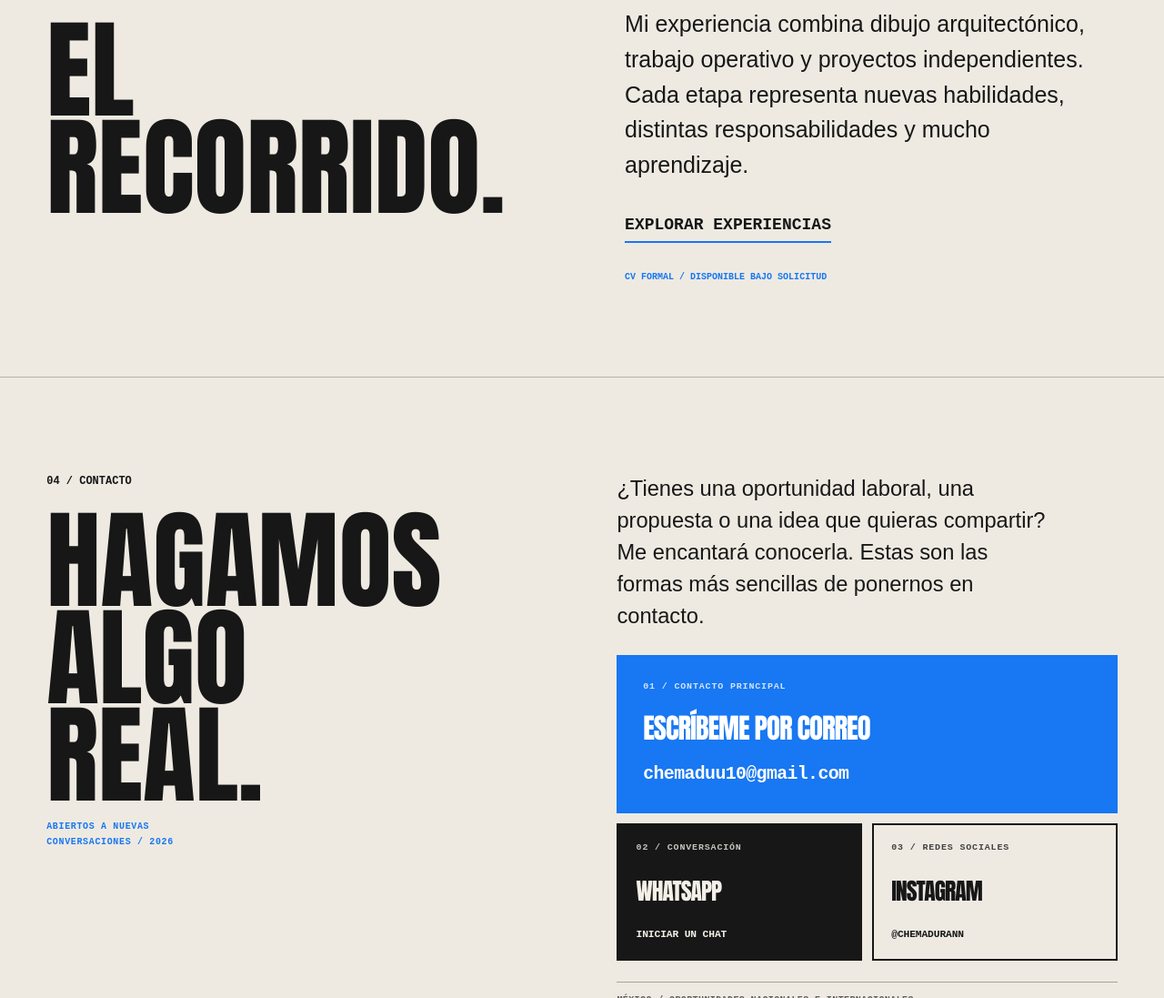
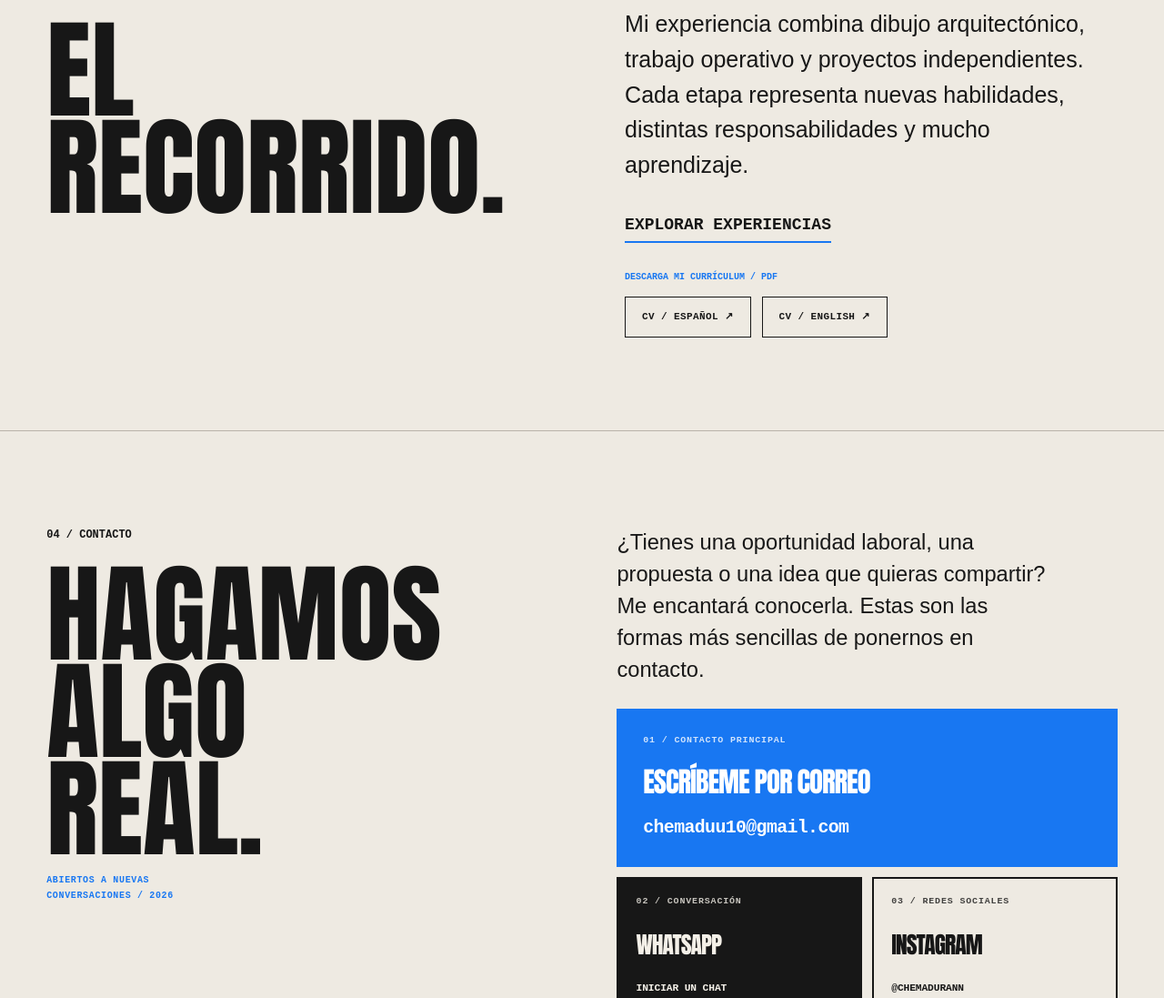
Before and after one commit to doforlovee/chemaduran, a plain HTML site: page index.html in a window 1280 px wide. Shown: the part 5969-7066 px from the top of the page at 91% size. Drawn offline with Linux system fonts and the light colour scheme.

Commit message:
Add files via upload

```diff
--- a/index.html
+++ b/index.html
@@ -265,6 +265,9 @@
 @media(max-width:520px){.contact-v49-secondary{grid-template-columns:1fr}.contact-v49-option{min-height:110px;padding:17px}.contact-v49-email{min-height:159px}.about-contact-v49 .contact-v49-main>p:first-child{margin-top:0}.about-contact-kicker{margin-bottom:6px}}
 @media(prefers-reduced-motion:reduce){.contact-v49-email::after{animation:none}.contact-v49-actions a{transition:none}}
 
+
+/* CV bilingual downloads: only the section 03 controls */
+.cv-downloads{display:flex;flex-wrap:wrap;gap:12px;margin-top:14px}.cv-downloads a{display:inline-flex;align-items:center;justify-content:center;min-height:45px;padding:12px 18px;border:1px solid currentColor;color:var(--ink);font:900 11px/1.3 var(--mono);letter-spacing:.035em;text-decoration:none;transition:background .2s,color .2s}.cv-downloads a:hover,.cv-downloads a:focus-visible{background:var(--ink);color:#fff}
 </style>
 </head>
 <body>
@@ -390,7 +393,7 @@
     <p class="about-op-footnote"><span  data-es="PUEDO APRENDER UN OFICIO, SEGUIR UN SISTEMA O AYUDAR A MEJORARLO. LO QUE NO QUIERO ES DEJAR DE APRENDER." data-en="I CAN LEARN A TRADE, FOLLOW A SYSTEM OR HELP IMPROVE IT. WHAT I DON’T WANT IS TO STOP LEARNING.">PUEDO APRENDER UN OFICIO, SEGUIR UN SISTEMA O AYUDAR A MEJORARLO. LO QUE NO QUIERO ES DEJAR DE APRENDER.</span></p>
   </div>
 </section>
-<section class="section text-section about-cv-v45" id="cv"><div><span class="label" data-es="03 / TRAYECTORIA" data-en="03 / CAREER">03 / TRAYECTORIA</span><h2 data-es="EL<br>RECORRIDO." data-en="THE<br>JOURNEY.">EL<br>RECORRIDO.</h2></div><div><p data-es="Mi experiencia combina dibujo arquitectónico, trabajo operativo y proyectos independientes. Cada etapa representa nuevas habilidades, distintas responsabilidades y mucho aprendizaje." data-en="My experience brings together architectural drafting, operational work and independent projects. Each chapter represents new skills, different responsibilities and continued learning.">Mi experiencia combina dibujo arquitectónico, trabajo operativo y proyectos independientes. Cada etapa representa nuevas habilidades, distintas responsabilidades y mucho aprendizaje.</p><a class="contactline" href="experiencias.html" data-es="EXPLORAR EXPERIENCIAS" data-en="EXPLORE EXPERIENCE">EXPLORAR EXPERIENCIAS</a><span class="cv-kicker" data-es="CV FORMAL / DISPONIBLE BAJO SOLICITUD" data-en="FORMAL RESUME / AVAILABLE UPON REQUEST">CV FORMAL / DISPONIBLE BAJO SOLICITUD</span></div></section>
+<section class="section text-section about-cv-v45" id="cv"><div><span class="label" data-es="03 / TRAYECTORIA" data-en="03 / CAREER">03 / TRAYECTORIA</span><h2 data-es="EL<br>RECORRIDO." data-en="THE<br>JOURNEY.">EL<br>RECORRIDO.</h2></div><div><p data-es="Mi experiencia combina dibujo arquitectónico, trabajo operativo y proyectos independientes. Cada etapa representa nuevas habilidades, distintas responsabilidades y mucho aprendizaje." data-en="My experience brings together architectural drafting, operational work and independent projects. Each chapter represents new skills, different responsibilities and continued learning.">Mi experiencia combina dibujo arquitectónico, trabajo operativo y proyectos independientes. Cada etapa representa nuevas habilidades, distintas responsabilidades y mucho aprendizaje.</p><a class="contactline" href="experiencias.html" data-es="EXPLORAR EXPERIENCIAS" data-en="EXPLORE EXPERIENCE">EXPLORAR EXPERIENCIAS</a><span class="cv-kicker" data-es="DESCARGA MI CURRÍCULUM / PDF" data-en="DOWNLOAD MY RESUME / PDF">DESCARGA MI CURRÍCULUM / PDF</span><div class="cv-downloads"><a href="assets/CHEMA_DURAN_CV_ES.pdf" target="_blank" rel="noopener" download="CHEMA_DURAN_CV_ES.pdf" aria-label="Descargar currículum en español">CV / ESPAÑOL ↗</a><a href="assets/CHEMA_DURAN_CV_EN.pdf" target="_blank" rel="noopener" download="CHEMA_DURAN_CV_EN.pdf" aria-label="Download English resume">CV / ENGLISH ↗</a></div></div></section>
 <section class="section text-section about-contact-v45 about-contact-v49" id="contact">
   <div class="about-contact-heading">
     <span class="label" data-es="04 / CONTACTO" data-en="04 / CONTACT">04 / CONTACTO</span>
```
Also changed, not shown: 2 other files.
